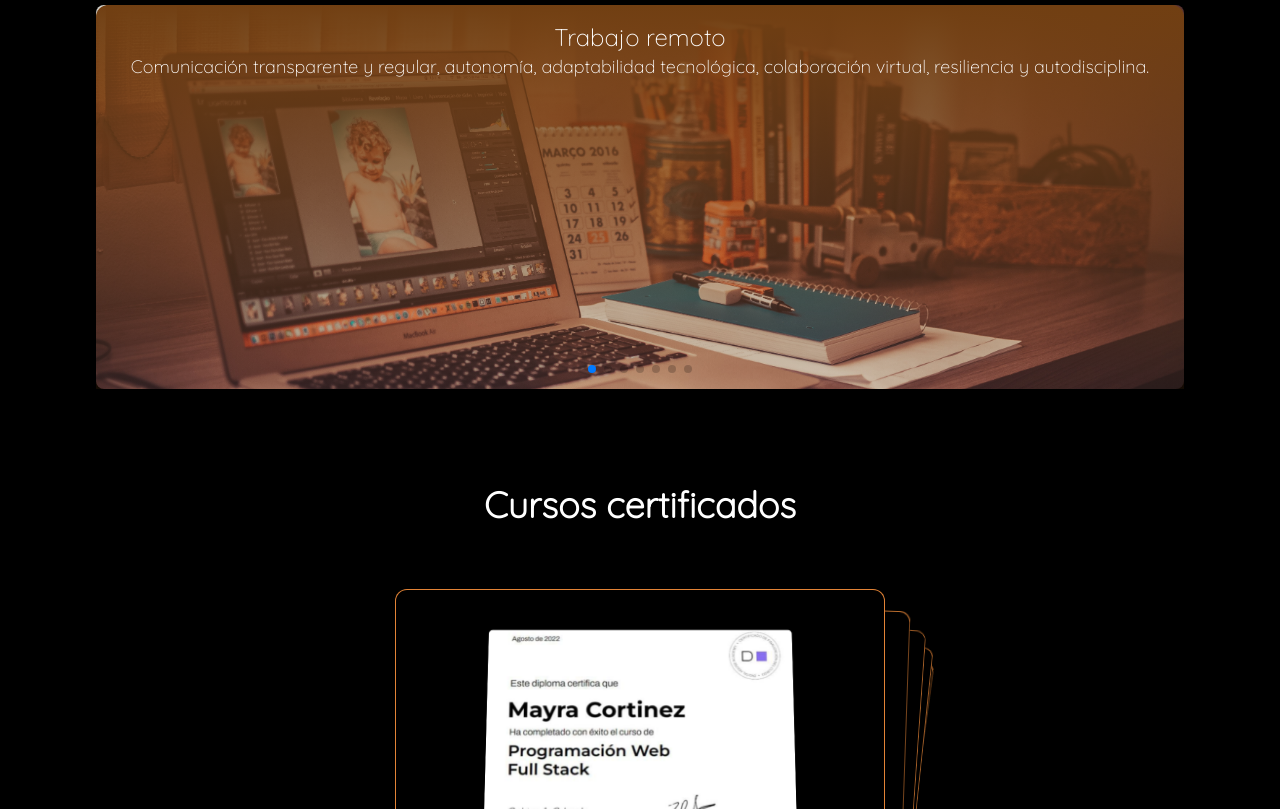
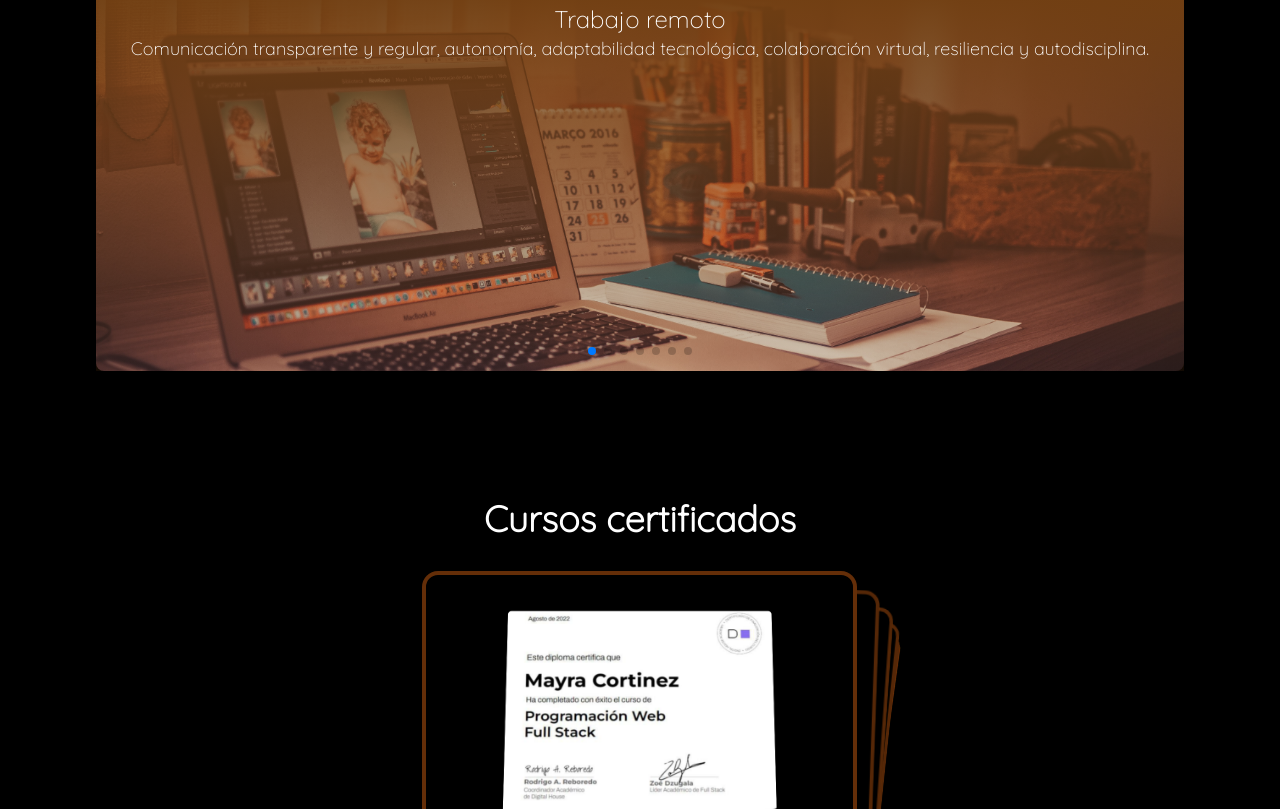
Before and after one commit to MayraCortinez/myPortfolio, an Astro site: page / in a window 1280 px wide. Shown: the part 1991-2800 px from the top of the page. Built offline with nearby package versions, Linux system fonts and the light colour scheme; Astro itself is replaced by a stand-in of ours.

Commit message:
fix styles header

```diff
--- a/src/components/DiplomaAccordion.jsx
+++ b/src/components/DiplomaAccordion.jsx
@@ -26,8 +26,8 @@ const DiplomaAccordion = () => {
   };
 
   return (
-    <section className="text-white h-auto mt-24">
-      <h2 className="text-4xl font-bold mb-16 text-center">Cursos certificados</h2>
+    <section className="text-white h-auto mt-32">
+      <h2 className="text-4xl font-bold mb-8 text-center">Cursos certificados</h2>
       <div className="diploma-container flex">
         <div className="w-full md:w-1/2">
           <Swiper
@@ -39,7 +39,7 @@ const DiplomaAccordion = () => {
           >
             {diplomas.map((diploma) => (
               <SwiperSlide key={diploma.id}>
-                <div className="bg-black diploma-item p-4 rounded-xl border backdrop-blur-2xl transition border-orange-400/90 shadow-orange-200/70">
+                <div className="bg-black diploma-item hover:bg-gradient-to-t from-transparent to-orange-500 p-4 rounded-xl border-4 backdrop-blur-2xl hover:border-orange-500 transition border-orange-500/40 shadow-orange-200/70">
                   <img src={diploma.data.img.url} alt={diploma.data.title} className="rounded-lg" />
                 </div>
               </SwiperSlide>
--- a/src/components/Header.astro
+++ b/src/components/Header.astro
@@ -16,7 +16,7 @@ const logoPath = '/code.png';
         <a href="/index2" class="w-1/4 flex items-center">
           <img src={logoPath} alt="Logo" class="h-8 w-auto" />
         </a>
-        <ul class="flex flex-row items-center justify-end gap-4">
+        <ul class="flex flex-row items-center justify-center">
           <li class="custom-btn btn-7">
             <a href="/projects" class={`btn-7 ${currentPath === '/projects' ? 'active' : ''}`}>
               <button class="text-white/70">Proyectos</button>
--- a/src/components/nav/projects/ProjectDetail.jsx
+++ b/src/components/nav/projects/ProjectDetail.jsx
@@ -6,9 +6,9 @@ function ProjectDetail({ img, title, description, videoUrl, repoUrl, deployUrl,
   const [showDescription, setShowDescription] = useState(true);
 
   return (
-    <article className="container mx-0 mb-6 text-center items-start p-4 md:p-6 lg:p-12 bg-gray-400/10 rounded-lg shadow-inner shadow-orange-500 h-full overflow-scroll lg:overflow-hidden">
+    <article className="block mx-0 mb-6 text-center items-start p-4 md:p-6 lg:p-12 bg-gray-400/10 rounded-lg shadow-inner shadow-orange-500 h-full overflow-scroll lg:overflow-hidden">
       {/* Columna de Título y Enlaces */}
-      <div className='flex flex-col items-center justify-center lg:w-1/2 text-white my-6 mx-auto'>
+      <div className='flex flex-col items-center justify-center lg:w-1/2 text-white mt-3 mb-6 mx-auto'>
         <h2 className="text-3xl font-bold mb-8">{title}</h2>
         <div className="flex flex-col md:flex-row mb-3 gap-3 justify-center items-center">
         {repoUrl && (
@@ -62,9 +62,9 @@ function ProjectDetail({ img, title, description, videoUrl, repoUrl, deployUrl,
 
           <div className="relative">
             <div className={`absolute inset-0 transition-opacity duration-300 ${showDescription ? 'opacity-100' : 'opacity-0'} ${showDescription ? 'block' : 'hidden'}`}>
-              <p className="text-sm md:text-xl mb-4 text-white shadow-inner shadow-black rounded-xl p-4">
+              <h4 className="text-sm md:text-xl mb-4 text-white shadow-inner shadow-black rounded-xl p-4">
                 {description}
-              </p>
+              </h4>
             </div>
             <div className={`absolute inset-0 transition-opacity duration-300 ${showDescription ? 'opacity-0' : 'opacity-100'} ${showDescription ? 'hidden' : 'block'}`}>
               <div className="text-sm md:text-xl mb-4 text-white shadow-inner shadow-black rounded-xl p-4">
--- a/src/layouts/BaseLayout.astro
+++ b/src/layouts/BaseLayout.astro
@@ -9,23 +9,23 @@ const {pageTitle} = Astro.props;
 
 ---
 
-<html lang="en" transition:animate="none">
+<html lang="en">
 	<head>
 		<meta charset="utf-8" />
 		<link rel="icon" type="image/svg+xml" href="/code.png" />
-		<meta name="viewport" content="width=device-width" />
+		<meta name="viewport" content="width=device-width, initial-scale=1.0" />
 		<meta name="generator" content={Astro.generator} />
     <title>{pageTitle}</title>
     <ViewTransitions />
   </head>
-    <body class="min-h-screen w-full flex flex-col" transition:animate="none">
+    <body class="min-h-screen w-full flex flex-col">
     <Header/>
     {showBanner && (
       <section class="banner w-full">
         <Banner client:visible/>
       </section>
     )}
-    <main class="px-8 w-full lg:px-24 h-full m-auto pb-32 border-b border-orange-500">
+    <main class="p-8 w-full lg:px-24 h-full m-auto pb-32 border-b border-orange-500">
       <slot />
     </main>
     <Footer />
--- a/src/styles/global.css
+++ b/src/styles/global.css
@@ -38,20 +38,9 @@ body {
   line-height: 1.6;
   height: auto;
   overscroll-behavior-y: contain;
-  margin-top: 50px;
-  scroll-padding-top: 60px;
+  scroll-padding-top: 40px;
 }
 
-.header {
-  backdrop-filter: blur(16px);
-  color: white;
-  padding-top: 20px;
-  position: fixed;
-  top: 0;
-  left: 0;
-  width: 90%;
-  height: 10%;
-}
 
 .btn-7 {
   width: auto;
@@ -246,41 +235,6 @@ body {
 }
 
 
-
-
-/* hover diploma */
-.diploma::before {
-  content: '';
-  position: absolute;
-  top: -2px;
-  left: -2px;
-  right: -2px;
-  bottom: -2px;
-  border-radius: inherit;
-  z-index: -1;
-  background: radial-gradient(circle at center, #fa770b, #000000);
-  animation: gradient 3s ease-in-out infinite;
-  background-size: -100% -100%;
-  padding: 4px;
-  box-sizing: border-box;
-  opacity: 0;
-  transition: opacity 0.9s ease-out;
-}
-.diploma:hover::before {
-  opacity: 0.2;
-}
-
-@keyframes gradient {
-  0% {
-    background-position: center;
-  }
-  100% {
-    background-position: -500%;
-  }
-}
-
-
-
 /* slider tecnologías */
 
 .slider{
@@ -322,98 +276,6 @@ body {
 }
 
 
-/* Subtitle diplomas */
-.cube {
-  width: auto;
-  height: 50px;
-  perspective: 1000px;
-  overflow: hidden;
-  background: radial-gradient(circle at center, #000000, #000000, #000000, #fa770b9b);
-  border-radius: 50%;
-}
-
-.ul-cube {
-  width: auto;
-  height: 50px;
-  position: relative;
-  animation: slide 10s cubic-bezier(.55,.09,.68,.53) infinite;
-  list-style: none;
-  margin: 0;
-  padding: 0;
-}
-
-
-.ul-cube li {
-  width: 100%;
-  height: 50px;
-  position: absolute;
-  top: 0;
-  left: 0;
-  display: flex;
-  justify-content: center;
-  align-items: center;
-  font-size: 18px;
-  color: rgb(208, 204, 204);
-  opacity: 0;
-  transform: translateY(100%);
-  animation: fadeInOut 10s cubic-bezier(.55,.09,.68,.53) infinite;
-}
-
-.ul-cube li:nth-child(1) {
-  top: 0%;
-  animation-delay: 0s;
-}
-
-.ul-cube li:nth-child(2) {
-  top: 100%;
-  animation-delay: 2.5s;
-}
-
-.ul-cube li:nth-child(3) {
-  top: 200%;
-  animation-delay: 5s;
-}
-
-.ul-cube li:nth-child(4) {
-  top: 300%;
-  animation-delay: 7.5s;
-}
-
-@keyframes slide {
-  0%, 20% {
-    transform: translateY(0);
-  }
-  25%, 45% {
-    transform: translateY(-100%);
-  }
-  50%, 70% {
-    transform: translateY(-200%);
-  }
-  75%, 95% {
-    transform: translateY(-300%);
-  }
-  100% {
-    transform: translateY(-400%);
-  }
-}
-
-
-@keyframes fadeInOut {
-  0%, 10%, 20% {
-    opacity: 1;
-    transform: translateY(0);
-  }
-  25%, 95% {
-    opacity: 0;
-    transform: translateY(-100%);
-  }
-  100% {
-    opacity: 0;
-    transform: translateY(-100%);
-  }
-}
-
-
 /* EFECTO HOVER TECNOLOGÍAS */
 
 :hover.tags{
@@ -435,7 +297,7 @@ body {
   justify-content: center;
   align-items: center;
   gap: 5%;
-  width: 90%;
+  width: 80%;
   height: auto;
 }
 
@@ -449,13 +311,10 @@ body {
 .diploma-item {
   cursor: pointer;
   padding: 10px;
-  border-bottom: 1px solid #ccc;
   transition: background-color 0.3s ease;
+  border-radius: 16px;
 }
 
-.diploma-item:hover {
-  background-color: #fc6203;
-}
 
 .diploma-item.active {
   background-color: #fe6100;
@@ -469,7 +328,6 @@ body {
   width: 100%;
   max-width: 400px;
   height: auto;
-  border-radius: 16px;
 }
 
 
@@ -477,7 +335,7 @@ body {
 .mySwiperSoftSkills {
   padding-top: 50px;
   padding-bottom: 50px;
-  width: 90%;
+  width: 80%;
   height: 70vh;
   overflow: hidden;
   margin: auto;
@@ -605,6 +463,7 @@ body {
   }
 }
 
+/* contact*/
 .contact-form {
    .form-field {
       position: relative;
```
